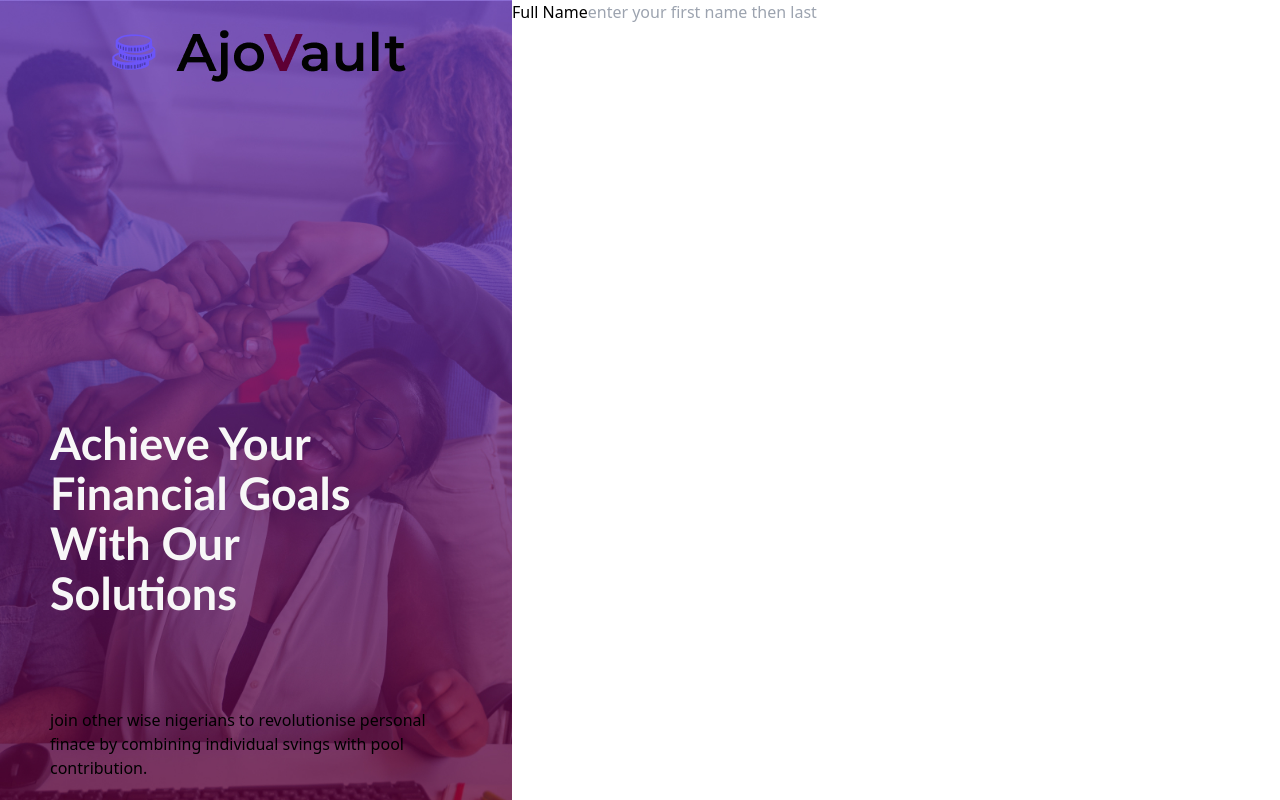
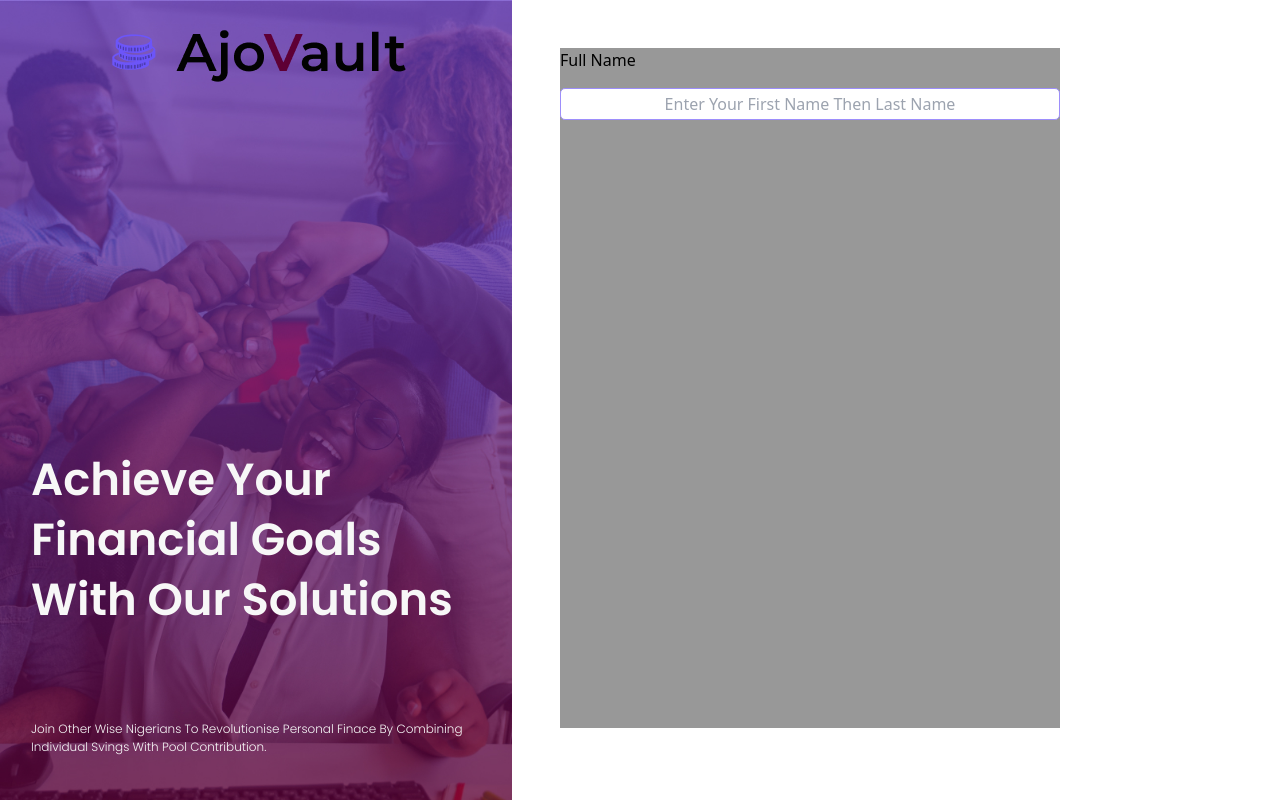
Before and after one commit to AJOVAULT-org/ajoVault-frontend, a React (Vite) app: page /signup in a window 1280 px wide. Built offline with nearby package versions, Linux system fonts and the light colour scheme.

Commit message:
inputs taking shape

```diff
--- a/src/App.css
+++ b/src/App.css
@@ -1,8 +1,10 @@
+@import url('https://fonts.googleapis.com/css2?family=Poppins:ital,wght@0,100;0,200;0,300;0,400;0,500;0,600;0,700;0,800;0,900;1,100;1,200;1,300;1,400;1,500;1,600;1,700;1,800;1,900&display=swap');
 :root{
   --primary-color:rgba(90, 71, 207, 1);
   --secondary-color-text:rgba(94, 0, 53, 1);
   --fade-color1:rgba(181, 170, 252, 1);
   --fade-color2:rgba(157, 142, 251, 1);
+  --main-font: "Poppins", sans-serif;
 }
 body
 {
@@ -28,16 +30,44 @@ body
   justify-content: space-between;
   padding:20px 50px;
 }
-.text h1
-{
-  font-family: 'Gill Sans', 'Gill Sans MT', Calibri, 'Trebuchet MS', sans-serif;
+.text h1 {
+  font-family: var(--main-font);
   font-size: 45px;
   margin: 0;
   color: #f7f7f7;
   padding: 0;
-  width: 8em;
+  width: 10em;
   text-transform: capitalize;
   font-weight: 600;
-  line-height: 50px;
+  line-height: 60px;
   margin-bottom: 2em;
 }
+.text p
+{
+  color: #f7f7f7;
+  font-family: var(--main-font);
+  font-weight: 300;
+  text-transform: capitalize;
+  margin-bottom: 2em;
+  font-size: 12px;
+}
+.user-input input{
+  border: 1px solid var(--fade-color2);
+  height: 2em;
+  border-radius: 5px;
+  text-align: center;
+  width: 500px;
+  text-transform: capitalize;
+  margin-top: 1em;
+}
+.user-input
+{
+  background: #989898;
+  display: flex;
+  height: 85vh;
+  flex-direction: column;
+}
+.user-form
+{
+  margin: 3em;
+}
--- a/src/components/inputs/Main-Inputs.jsx
+++ b/src/components/inputs/Main-Inputs.jsx
@@ -2,7 +2,7 @@ import React from 'react';
 
 function Inputs(props) {
   return (
-    <div>
+    <div className='user-input'>
       <label htmlFor={props.id}>{props.label}</label>
       <input
         type={props.type}
--- /dev/null
+++ b/src/components/paragraphs.jsx
@@ -0,0 +1,11 @@
+import React from 'react'
+
+function Paragraph(props) {
+  return (
+    <div className={props.class}>
+        <p>{props.ParagraphText}</p>
+    </div>
+  )
+}
+
+export default Paragraph;
--- a/src/pages/web-site/SignUpPage.jsx
+++ b/src/pages/web-site/SignUpPage.jsx
@@ -1,6 +1,7 @@
 import React from 'react'
 import { ajoLogo2 } from '../../../public/assets';
 import Inputs from '../../components/inputs/Main-Inputs';
+import Mainheader from '../../components/headers/Main-header';
 
 const SignUpPage = () => {
   return (
@@ -13,9 +14,12 @@ const SignUpPage = () => {
             </div>
         </div>
         <div className="input-side">
-        <form action="/" method=''>
-        <Inputs label="Full Name" type="text" id="fullName" placeholder="enter your first name then last name"/>
-        </form>
+          <Mainheader />
+          <div className="user-form">
+           <form action="/" method=''>
+            <Inputs label="Full Name" type="text" id="fullName" placeholder="enter your first name then last name"/>
+           </form>
+         </div>
         </div>
     </section>
   )
```
